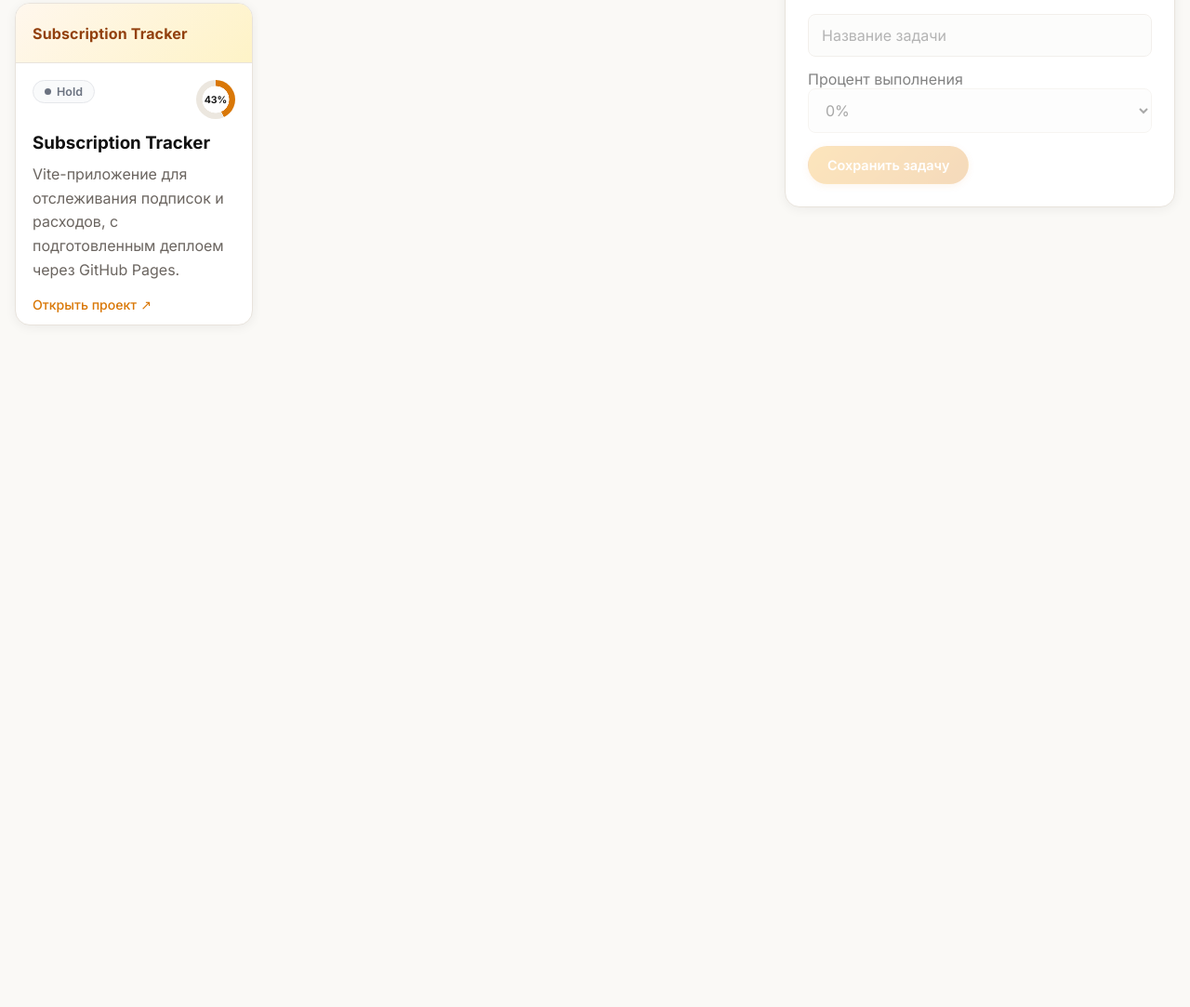
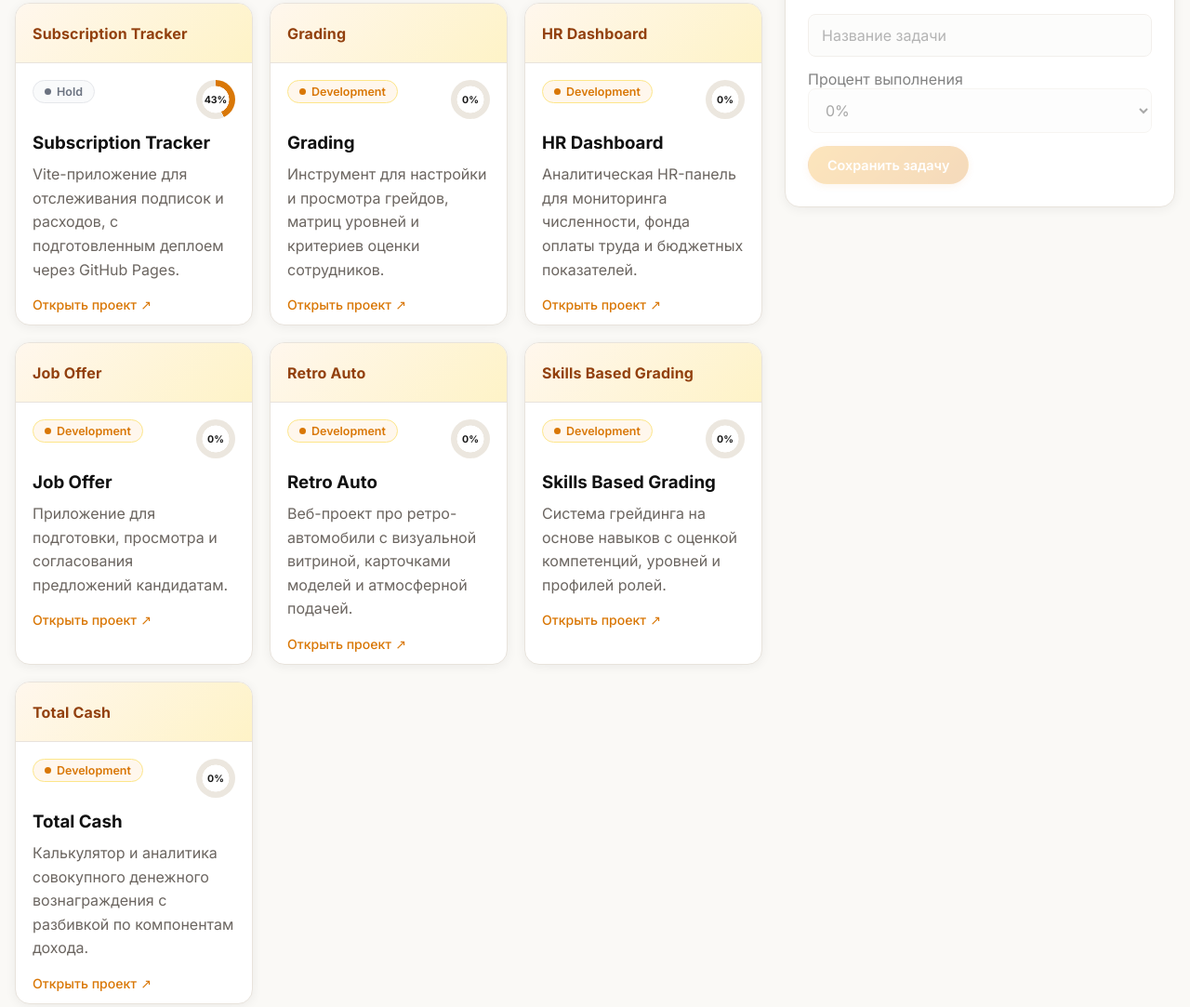
Before and after one commit to Dimasik19/projecttracker, a website built with Vite: page index.html in a window 1280 px wide. Shown: the part 931-2014 px from the top of the page at 93% size. Before the commit the page ends 1321 px from the top, so only its background shows below. Built offline with nearby package versions, Linux system fonts and the light colour scheme.

Commit message:
Update project links and catalog

```diff
--- a/src/projects.json
+++ b/src/projects.json
@@ -14,7 +14,7 @@
     "description": "SaaS-панель для управления автопарком и supply chain, построенная на Next.js 15 и React 19.",
     "subtitle": "Fleet & supply chain SaaS",
     "accent": "#0f766e",
-    "link": "../logistics/",
+    "link": "https://cargo-atlas.vercel.app/",
     "status": "Development"
   },
   {
@@ -23,7 +23,7 @@
     "description": "Интерактивный редактор оргструктуры компании с управлением узлами, видимостью данных и импортом.",
     "subtitle": "Interactive company chart",
     "accent": "#0284c7",
-    "link": "../orgstructure/",
+    "link": "https://dimasik19.github.io/Orgstructure/",
     "status": "Ready"
   },
   {
@@ -32,7 +32,7 @@
     "description": "Одностраничный маркетинговый сайт для продукта о компенсациях и льготах, реализованный на HTML/CSS/JS.",
     "subtitle": "Marketing site",
     "accent": "#16a34a",
-    "link": "../compben/",
+    "link": "https://www.compben.ru/",
     "status": "Ready"
   },
   {
@@ -59,7 +59,61 @@
     "description": "Vite-приложение для отслеживания подписок и расходов, с подготовленным деплоем через GitHub Pages.",
     "subtitle": "Tracking recurring costs",
     "accent": "#ea580c",
-    "link": "../subscription-tracker/",
+    "link": "https://dimasik19.github.io/subscription-tracker/",
     "status": "Hold"
+  },
+  {
+    "id": "project-grading",
+    "title": "Grading",
+    "description": "Инструмент для настройки и просмотра грейдов, матриц уровней и критериев оценки сотрудников.",
+    "subtitle": "Role levels & grading",
+    "accent": "#4f46e5",
+    "link": "https://dimasik19.github.io/grading/",
+    "status": "Development"
+  },
+  {
+    "id": "project-hr-dashboard",
+    "title": "HR Dashboard",
+    "description": "Аналитическая HR-панель для мониторинга численности, фонда оплаты труда и бюджетных показателей.",
+    "subtitle": "People analytics dashboard",
+    "accent": "#0d9488",
+    "link": "../hr_dashboard/",
+    "status": "Development"
+  },
+  {
+    "id": "project-job-offer",
+    "title": "Job Offer",
+    "description": "Приложение для подготовки, просмотра и согласования предложений кандидатам.",
+    "subtitle": "Candidate offer workflow",
+    "accent": "#9333ea",
+    "link": "https://dimasik19.github.io/job_offer_builder/",
+    "status": "Development"
+  },
+  {
+    "id": "project-retro-auto",
+    "title": "Retro Auto",
+    "description": "Веб-проект про ретро-автомобили с визуальной витриной, карточками моделей и атмосферной подачей.",
+    "subtitle": "Classic car showcase",
+    "accent": "#b45309",
+    "link": "https://retroauto.vercel.app/",
+    "status": "Development"
+  },
+  {
+    "id": "project-skills-based-grading",
+    "title": "Skills Based Grading",
+    "description": "Система грейдинга на основе навыков с оценкой компетенций, уровней и профилей ролей.",
+    "subtitle": "Skills-first assessment",
+    "accent": "#2563eb",
+    "link": "https://skills-based-grading.vercel.app/",
+    "status": "Development"
+  },
+  {
+    "id": "project-total-cash",
+    "title": "Total Cash",
+    "description": "Калькулятор и аналитика совокупного денежного вознаграждения с разбивкой по компонентам дохода.",
+    "subtitle": "Compensation calculator",
+    "accent": "#16a34a",
+    "link": "https://dimasik19.github.io/totalcash/",
+    "status": "Development"
   }
 ]
--- a/src/storage.ts
+++ b/src/storage.ts
@@ -21,11 +21,13 @@
   try {
     const parsed = JSON.parse(saved) as unknown;
     if (isValidState(parsed)) {
+      const existingProjectIds = new Set(parsed.projects.map((project) => project.id));
+      const missingSeedProjects = seedState.projects.filter((project) => !existingProjectIds.has(project.id));
       const existingTaskIds = new Set(parsed.tasks.map((task) => task.id));
       const missingSeedTasks = seedState.tasks.filter((task) => !existingTaskIds.has(task.id));
 
       return {
-        projects: parsed.projects,
+        projects: [...parsed.projects, ...missingSeedProjects],
         tasks: [...parsed.tasks, ...missingSeedTasks],
       };
     }
--- a/src/styles.css
+++ b/src/styles.css
@@ -320,11 +320,16 @@
 }
 
 .project-link {
+  appearance: none;
+  border: 0;
+  background: transparent;
+  padding: 0;
   display: inline-flex;
   margin-top: 16px;
   color: var(--accent);
-  text-decoration: none;
+  cursor: pointer;
   font-size: 0.88rem;
+  font-family: inherit;
   font-weight: 500;
   gap: 4px;
   transition: color 160ms ease;
--- a/src/ui.ts
+++ b/src/ui.ts
@@ -132,7 +132,14 @@
           </div>
           <h3>${this.escapeHtml(project.title)}</h3>
           <p class="card-description">${this.escapeHtml(project.description)}</p>
-          <a class="project-link" href="${project.link}" target="_blank" rel="noreferrer">Открыть проект</a>
+          <button
+            class="project-link"
+            type="button"
+            data-action="open-project"
+            data-project-id="${project.id}"
+          >
+            Открыть проект
+          </button>
         </div>
       </article>
     `;
@@ -175,7 +182,7 @@
                   </label>
                   <label>
                     <span>Ссылка на проект</span>
-                    <input type="url" name="link" placeholder="https://example.com" value="${this.escapeAttribute(project.link)}" />
+                    <input type="text" name="link" placeholder="https://example.com или ../project/" value="${this.escapeAttribute(project.link)}" />
                   </label>
                   <fieldset class="status-fieldset">
                     <legend>Статус проекта</legend>
@@ -305,7 +312,7 @@
           </label>
           <label>
             <span>Ссылка на проект</span>
-            <input type="url" name="link" placeholder="https://example.com" value="${this.escapeAttribute(values.link)}" />
+            <input type="text" name="link" placeholder="https://example.com или ../project/" value="${this.escapeAttribute(values.link)}" />
           </label>
           <label>
             <span>Скриншот по URL</span>
@@ -486,6 +493,15 @@
           this.taskEditor = { taskId: null, title: '', progress: 0 };
           this.projectEditor = { mode: 'idle', projectId: null };
           this.render();
+        }
+        return;
+      }
+      case 'open-project': {
+        const projectId = element.dataset.projectId;
+        const project = this.state.projects.find((item) => item.id === projectId);
+        const link = project?.link.trim();
+        if (link) {
+          window.open(link, '_blank', 'noopener,noreferrer');
         }
         return;
       }
```
